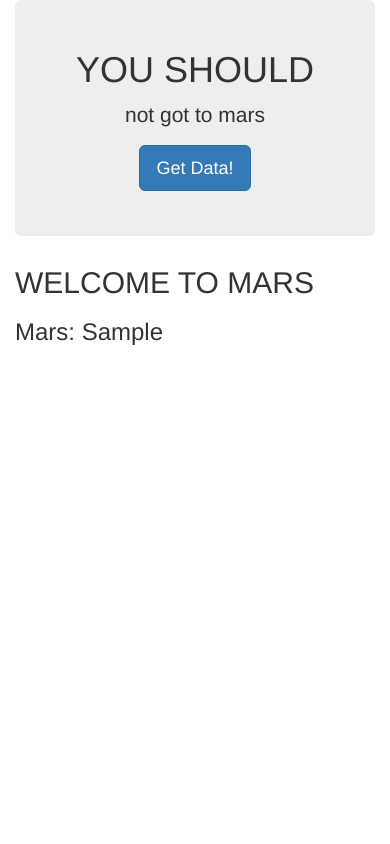
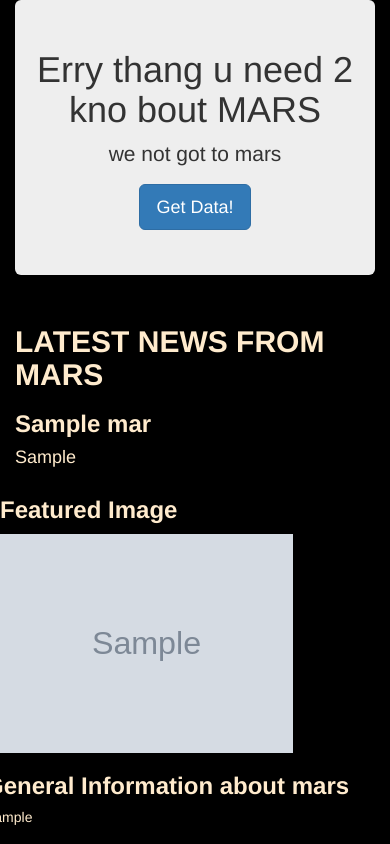
Before and after one commit to Kounve/Web_Scrape_Mars, a Flask app: template templates/index.html in a window 390 px wide. Run offline with Flask 2, Linux system fonts and the light colour scheme; the template is opened without the code that fills it: most values are stand-ins (such as "Sample title", 1, 10 or a date in 2020); grey boxes marked "Sample" are stand-in pictures; some libraries are stand-ins or nearby versions.

Commit message:
clean up index and add scraped info to index

```diff
--- a/css/style.css
+++ b/css/style.css
@@ -1,3 +1,6 @@
 h1 {
     color: blue;
 }
+body {
+    background-color: black !important;
+}
--- a/templates/index.html
+++ b/templates/index.html
@@ -5,20 +5,44 @@
   <meta charset="UTF-8">
   <meta name="viewport" content="width=device-width, initial-scale=1.0">
   <meta http-equiv="X-UA-Compatible" content="ie=edge">
-  <title>Erry thang u need 2 kno bout MARS</title>
+  <title>Oh no its Mars!</title>
   <link rel="stylesheet" href="https://maxcdn.bootstrapcdn.com/bootstrap/3.3.7/css/bootstrap.min.css">
+  <link rel="stylesheet2" type="text/css" href="../css/style.css"/>
 </head>
-
+<style type="text/css">
+  body { background: black !important; }
+  h2 { color:blanchedalmond !important; font-weight: bolder;}
+  h3 { color:blanchedalmond !important; font-weight: bold;}
+  h4 { color:blanchedalmond !important;}
+  h5 { color:blanchedalmond !important; font-size: 1em;} /* Adding !important forces the browser to overwrite the default style applied by Bootstrap */
+</style>
 <body>
   <div class="container-fluid">
     <div class="jumbotron text-center">
-      <h1>YOU SHOULD</h1>
-      <p>not got to mars</p>
+      <h1>Erry thang u need 2 kno bout MARS</h1>
+      <p>we not got to mars</p>
       <p><a class="btn btn-primary btn-lg" href="/scrape" role="button">Get Data!</a></p>
     </div>
     {% if mars %}
-    <h2>WELCOME TO MARS</h2>
-    <h3>Mars: {{ scrape_mars.scrape_info }}</h3>
+    <div class="row">
+      <div class="col-md-12">
+        <h2>LATEST NEWS FROM MARS</h2>
+        <h3>{{ mars.news_title }}</h3>
+        <h4>{{ mars.news_para }}</h4>
+      </div>
+    </row>
+    <div class="row">
+      <div class="col-md-7">
+        <h3>Featured Image</h3>
+        <img src="{{ mars.featured_image_url }}" class="img-fluid" alt="Responsive image" height="85%" width="75%"></img>
+      </div>
+    </row>
+    <div class="row">
+      <div class="col-md-5">
+        <h3>General Information about mars</h3>
+        <h5>{{ mars.facts_table|safe }}</h3>
+      </div>
+    </row>
     {% endif %}
   </div>
   </div>
```
Also changed, not shown: index_css/index.html (deleted, +0 -27 lines), scrape_mars.py (+8 -6 lines), 2 other files.
